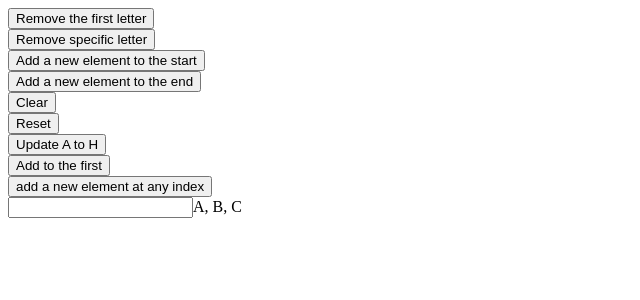
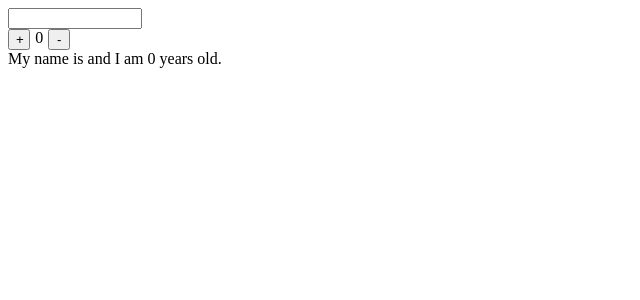
Before and after one commit to YujinOk/React-studies, a React (Vite) app: page / in a window 1280 px wide. Shown: the top 300 px of the page, without its empty margins (0-640 px from the left). Built offline with nearby package versions, Linux system fonts and the light colour scheme.

Commit message:
a little exercise done. I am so tired today. 18/10

```diff
--- a/src/App.jsx
+++ b/src/App.jsx
@@ -1,77 +1,32 @@
 import { useState } from "react";
-import Button from "./Button";
-
-const INITIAL_VALUE = ["A", "B", "C"];
+import "./app.scss";
 const App = () => {
-  const [arrList, setArrList] = useState(INITIAL_VALUE);
-  const [inputVal, setInputVal] = useState("");
-  const removeTheFirstLetter = () => {
-    setArrList((cur) => cur.slice(1));
+  const [name, setName] = useState("");
+  const [age, setAge] = useState(0);
+  const handleAdd = () => {
+    setAge((cur) => cur + 1);
   };
 
-  const removeSpecificLetter = (letter) => {
-    setArrList((cur) => cur.filter((el) => el !== letter));
-  };
-
-  const addToTheStart = (letter) => {
-    setArrList((cur) => [letter, ...cur]);
-  };
-
-  const addToTheEnd = (letter) => {
-    setArrList((cur) => [...cur, letter]);
-  };
-
-  const handleClear = () => {
-    setArrList([]);
-  };
-
-  const handleReset = () => {
-    setArrList(INITIAL_VALUE);
-  };
-
-  const handleUpdateAtoH = () => {
-    setArrList((cur) => cur.map((el) => (el === "A" ? "H" : el)));
-  };
-
-  const handleChange = (e) => {
-    setInputVal(e.target.value);
-  };
-
-  const addInputToTheStart = () => {
-    setArrList((cur) => [inputVal, ...cur]);
-  };
-
-  const addAtAnyIndex = (el, index) => {
-    setArrList((cur) => [...cur.slice(0, index), el, ...cur.slice(index)]);
-    // numbers.splice(2, 0, 3);
+  const handleSubtract = () => {
+    if (age <= 0) {
+      alert("cannot go lower than 0");
+    } else {
+      setAge((cur) => cur - 1);
+    }
   };
   return (
-    <div>
-      <Button name="Remove the first letter" onClick={removeTheFirstLetter} />
-      <Button
-        name="Remove specific letter"
-        onClick={() => removeSpecificLetter("A")}
+    <div className="container">
+      <input
+        type="text"
+        value={name}
+        onChange={(e) => setName(e.target.value)}
       />
-      <Button
-        name="Add a new element to the start"
-        onClick={() => addToTheStart("K")}
-      />
-      <Button
-        name="Add a new element to the end"
-        onClick={() => addToTheEnd("Q")}
-      />
-
-      <Button name="Clear" onClick={handleClear} />
-      <Button name="Reset" onClick={handleReset} />
-      <Button name="Update A to H" onClick={handleUpdateAtoH} />
-      <Button name="Add to the first" onClick={addInputToTheStart} />
-      <Button
-        name="add a new element at any index"
-        onClick={() => addAtAnyIndex(inputVal, 2)}
-      />
-
-      <input type="text" value={inputVal} onChange={handleChange} />
-      {arrList.join(", ")}
+      <div className="btn-container">
+        <button onClick={handleAdd}>+</button>
+        {age}
+        <button onClick={handleSubtract}>-</button>
+      </div>
+      My name is {name} and I am {age} years old.
     </div>
   );
 };
--- a/src/Button.jsx
+++ /dev/null
@@ -1,9 +0,0 @@
-const Button = ({ name, onClick }) => {
-  return (
-    <div>
-      <button onClick={onClick}>{name}</button>
-    </div>
-  );
-};
-
-export default Button;
--- /dev/null
+++ b/src/app.scss
@@ -0,0 +1,17 @@
+.container {
+  display: flex;
+  flex-direction: column;
+  width: 100%;
+}
+
+input {
+  width: 10%;
+}
+
+.btn-container {
+  display: flex;
+  gap: 0.3rem;
+}
+button {
+  width: 1.4rem;
+}
```
Also changed, not shown: src/TodoList.jsx (deleted, +0 -15 lines).
